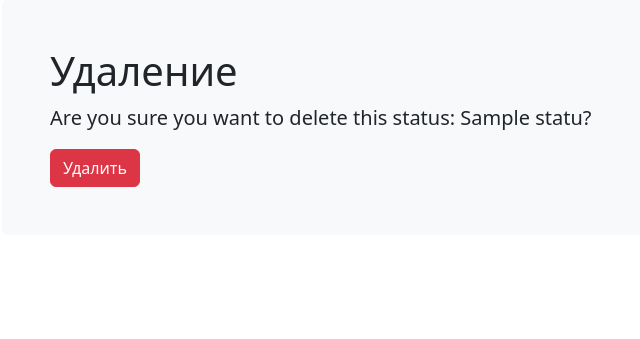
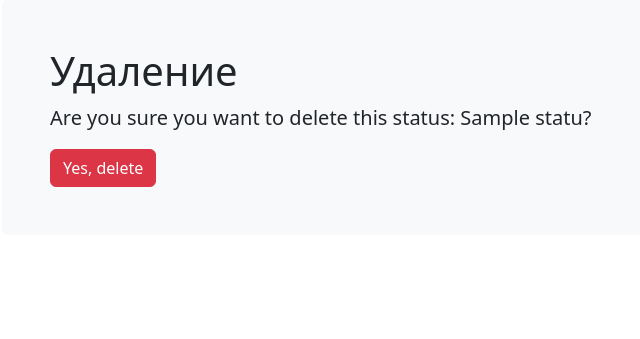
Before and after one commit to Buchiks/python-project-52, a Django app: template statuses/templates/status_delete.html in a window 1280 px wide. Shown: the part 81-420 px from the top of the page, without its empty margins (80-720 px from the left). Run offline with Django 5.2, Linux system fonts and the light colour scheme; the template is opened without the code that fills it: values that come from a table or form of the project are taken from there, others are empty; tables that the repository leaves empty hold one stand-in row (values such as "Sample post"); some libraries are stand-ins or nearby versions.

Commit message:
changed delete buttons message

```diff
--- a/labels/templates/labels/delete.html
+++ b/labels/templates/labels/delete.html
@@ -13,7 +13,7 @@
         <form action="{% url 'labels:delete' pk=label.id %}" method="post">
             {% csrf_token %}
             {{ form }}
-            <input type="submit" class="btn btn-danger" value="{% translate 'Delete' %}">
+            <input type="submit" class="btn btn-danger" value="{% translate 'Yes, delete' %}">
         </form>
     </div>
 </main>
--- a/statuses/templates/status_delete.html
+++ b/statuses/templates/status_delete.html
@@ -9,7 +9,7 @@
         <p class="lead">{% translate "Are you sure you want to delete this status: " %}{{ status.name }}?</p>
         <form action="{% url 'statuses:delete' pk=status.id %}" method="post">
             {% csrf_token %}
-            <input type="submit" class="btn btn-danger" value="{% translate 'Delete' %}">
+            <input type="submit" class="btn btn-danger" value="{% translate 'Yes, delete' %}">
         </form>
     </div>
 </main>
```
Also changed, not shown: locale/ru/LC_MESSAGES/django.po.
